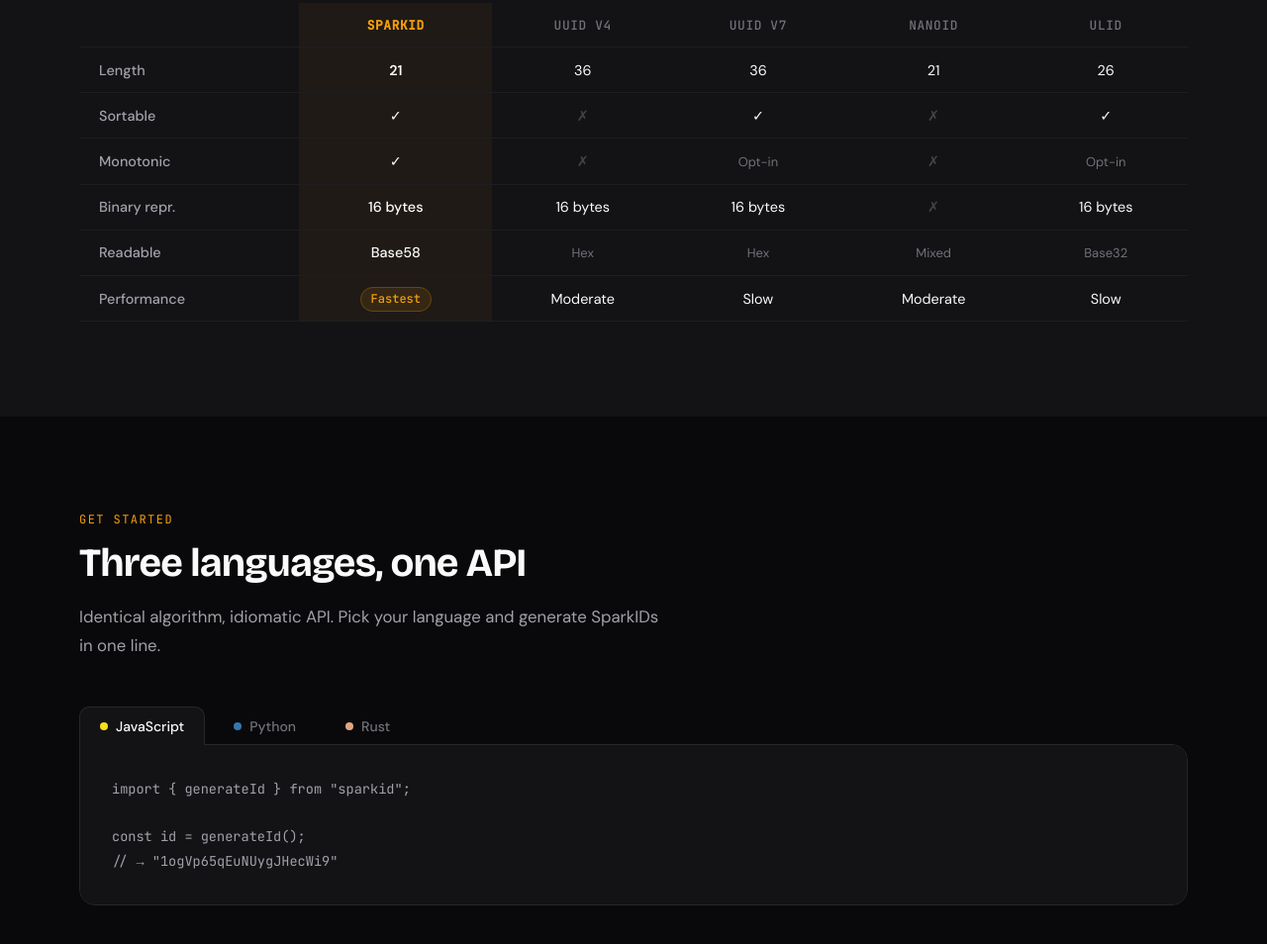
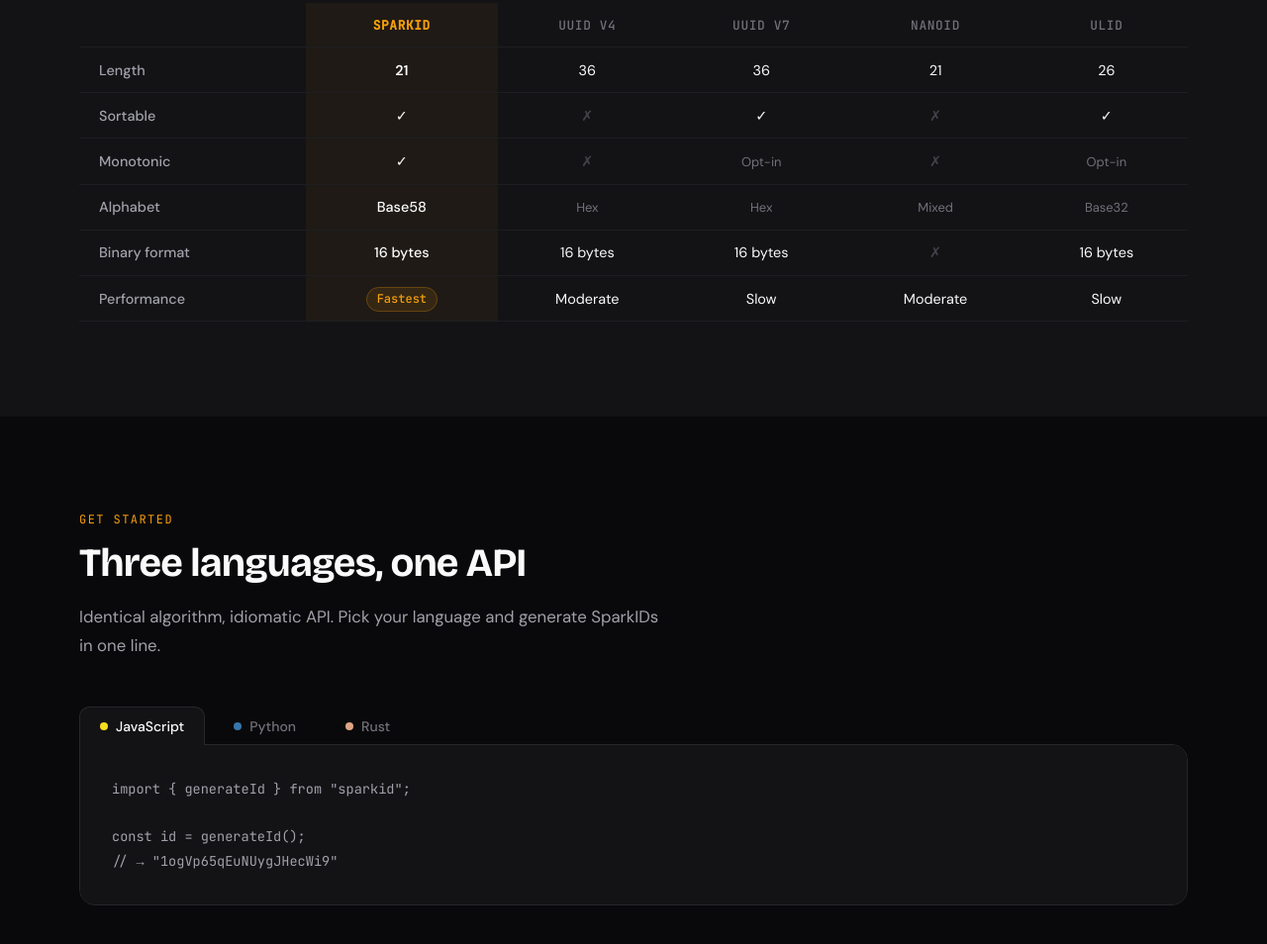
Before and after one commit to youssefm/sparkid, an Astro site in the folder site/: page / in a window 1280 px wide. Shown: the part 1750-2704 px from the top of the page at 99% size. Built offline with nearby package versions, Linux system fonts and the light colour scheme; Astro itself is replaced by a stand-in of ours.

Commit message:
Site: rename table row to 'Alphabet', move 'Binary format' below it

```diff
--- a/site/src/pages/index.astro
+++ b/site/src/pages/index.astro
@@ -212,20 +212,20 @@ const codeRust = `<span class="kw">use</span> sparkid::SparkId;
               <td class="col-ulid weak">Opt-in</td>
             </tr>
             <tr>
-              <td class="row-label">Binary repr.</td>
+              <td class="row-label">Alphabet</td>
+              <td class="col-highlight"><span class="subtle">Base58</span></td>
+              <td class="weak">Hex</td>
+              <td class="weak">Hex</td>
+              <td class="weak">Mixed</td>
+              <td class="col-ulid weak">Base32</td>
+            </tr>
+            <tr>
+              <td class="row-label">Binary format</td>
               <td class="col-highlight">16 bytes</td>
               <td>16 bytes</td>
               <td>16 bytes</td>
               <td class="no">✗</td>
               <td class="col-ulid">16 bytes</td>
-            </tr>
-            <tr>
-              <td class="row-label">Readable</td>
-              <td class="col-highlight"><span class="subtle">Base58</span></td>
-              <td class="weak">Hex</td>
-              <td class="weak">Hex</td>
-              <td class="weak">Mixed</td>
-              <td class="col-ulid weak">Base32</td>
             </tr>
             <tr>
               <td class="row-label">Performance</td>
```
